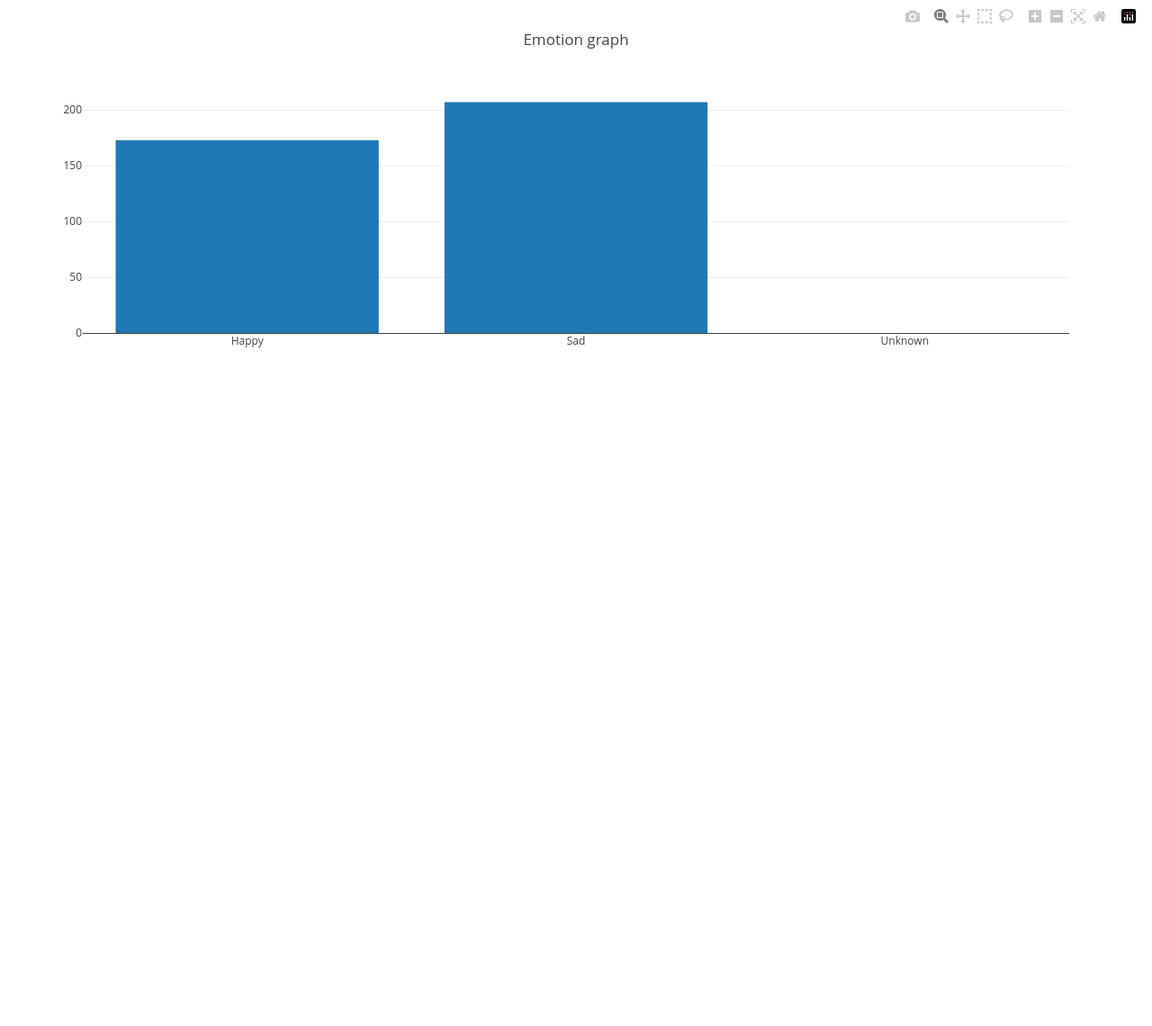
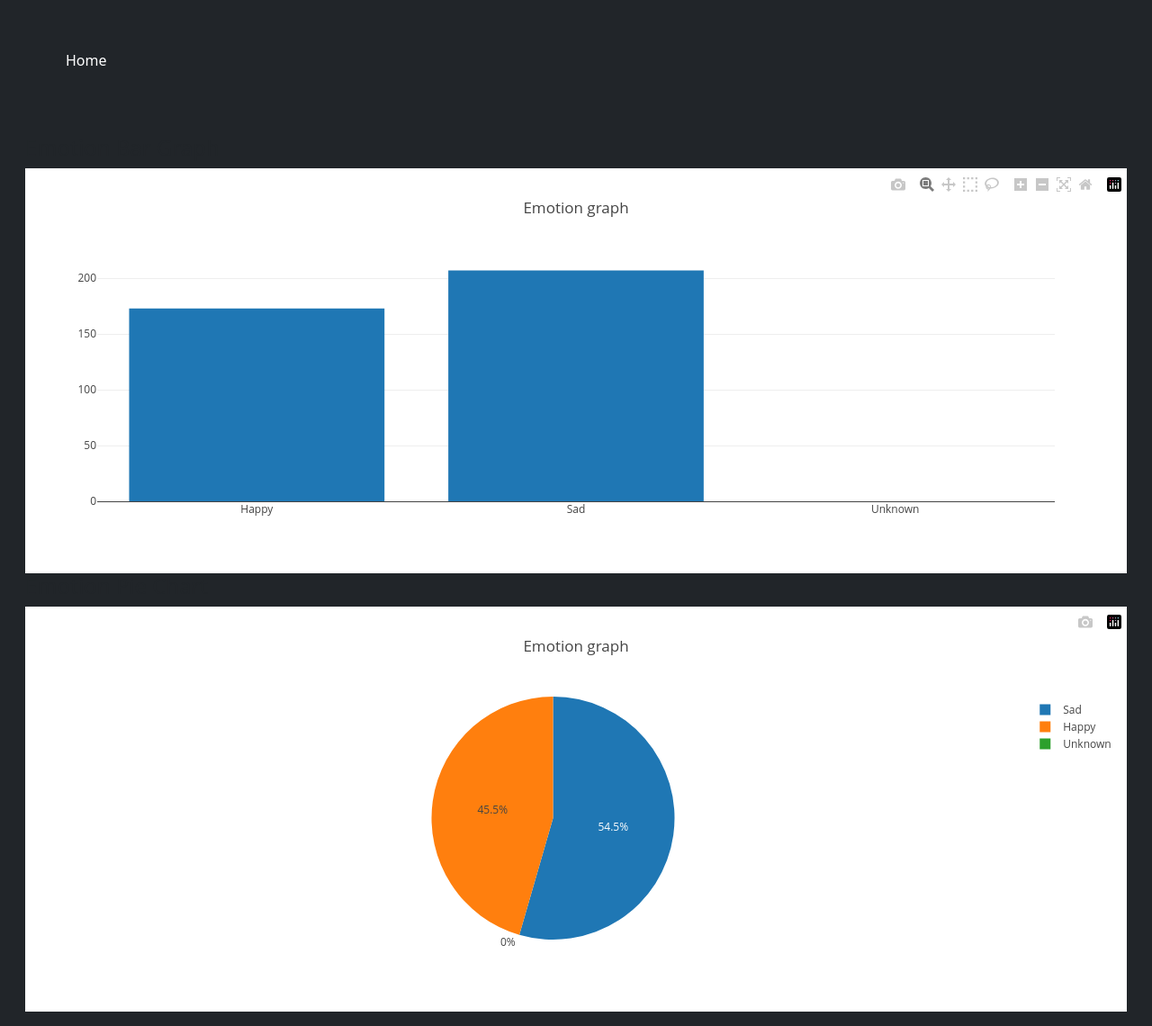
Before and after one commit to Emotion-Cognizant/ghackathon, a Flask app: page /showdata in a window 1280 px wide. Shown: the whole page at 90% size. Before the commit the page ends 386 px from the top, so only its background shows below. Run offline with Flask 2, Linux system fonts and the light colour scheme; data comes from the database, SQL or seed files in the repository; both versions use the stored data as it was after the commit; some libraries are stand-ins or nearby versions.

Commit message:
Added some more graphs

```diff
--- a/templates/showdata.html
+++ b/templates/showdata.html
@@ -1,10 +1,21 @@
 {% include 'base.html' %}
 {% block body %}
 <div class="container-fluid">
-    <div class="row">
+    <div class="row bg-dark text-white p-5">
         <div class="col-12">
-            <div id="myPlot" data-sad={{data[0].sad}} data-happy={{data[0].happy}} data-unknown={{data[0].unknown}}>
+            <a href="/" class="btn text-white">Home</a>
+        </div>
+    </div>
+    <div class="row p-3 bg-dark">
+        <div class="col-12">
+            <h4>Emotion Bar Graph</h4>
+            <div id="myPlot" data-sad={{data[0].sad}} data-happy={{data[0].happy}} data-unknown={{data[0].unknown}}
+            class="bg-dark">
             </div>
+        </div>
+        <div class="col-12">
+            <h4>Emotion Pie Chart</h4>
+            <div id="myPie" class="bg-dark"></div>
         </div>
     </div>
 </div>
@@ -23,9 +34,15 @@
         y: yArray,
         type: "bar"
     }];
+    var data2 = [{
+        labels: xArray,
+        values: yArray,
+        type: "pie"
+    }];
 
     var layout = { title: "Emotion graph" };
 
     Plotly.newPlot("myPlot", data, layout);
+    Plotly.newPlot("myPie", data2, layout);
 </script>
 {% endblock script %}
```
Also changed, not shown: data.db.
